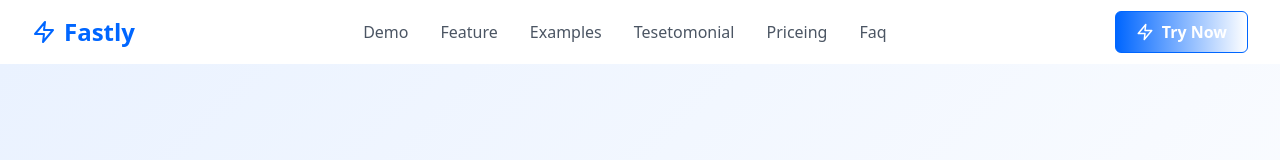
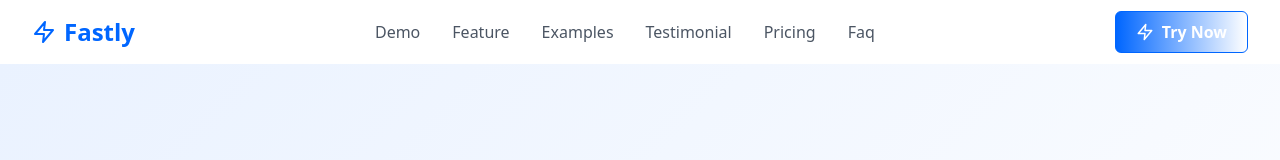
Before and after one commit to m-tayaib/shortly-frontend, a React (Vite) app: page / in a window 1280 px wide. Shown: the top 160 px of the page. Built offline with nearby package versions, Linux system fonts and the light colour scheme.

Commit message:
correct the spelling name

```diff
--- a/src/components/Navbar.tsx
+++ b/src/components/Navbar.tsx
@@ -6,8 +6,8 @@ const menuItems: string[] = [
     "demo",
     "feature",
     "examples",
-    "tesetomonial",
-    "priceing",
+    "testimonial",
+    "pricing",
     "faq",
 ];
 
```
